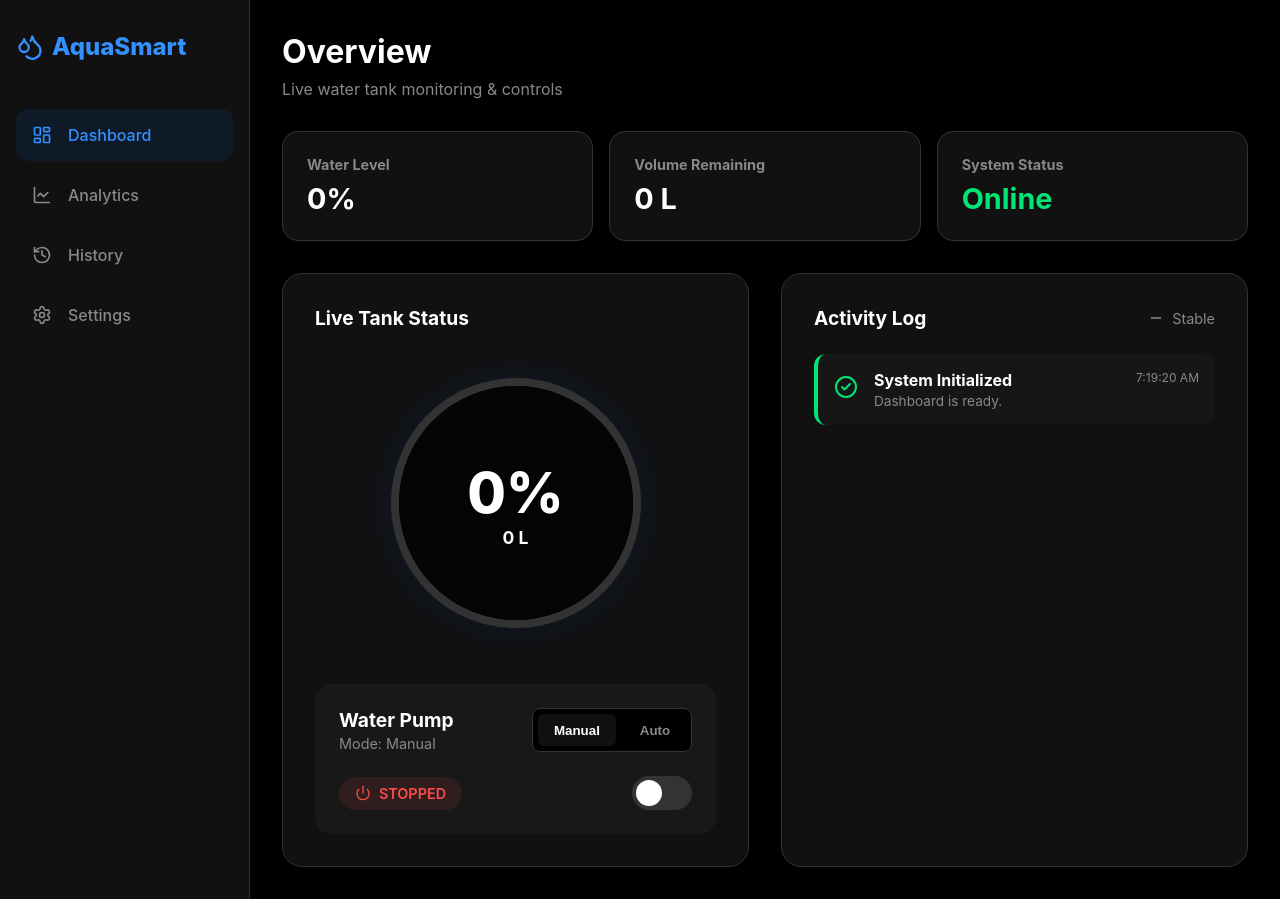
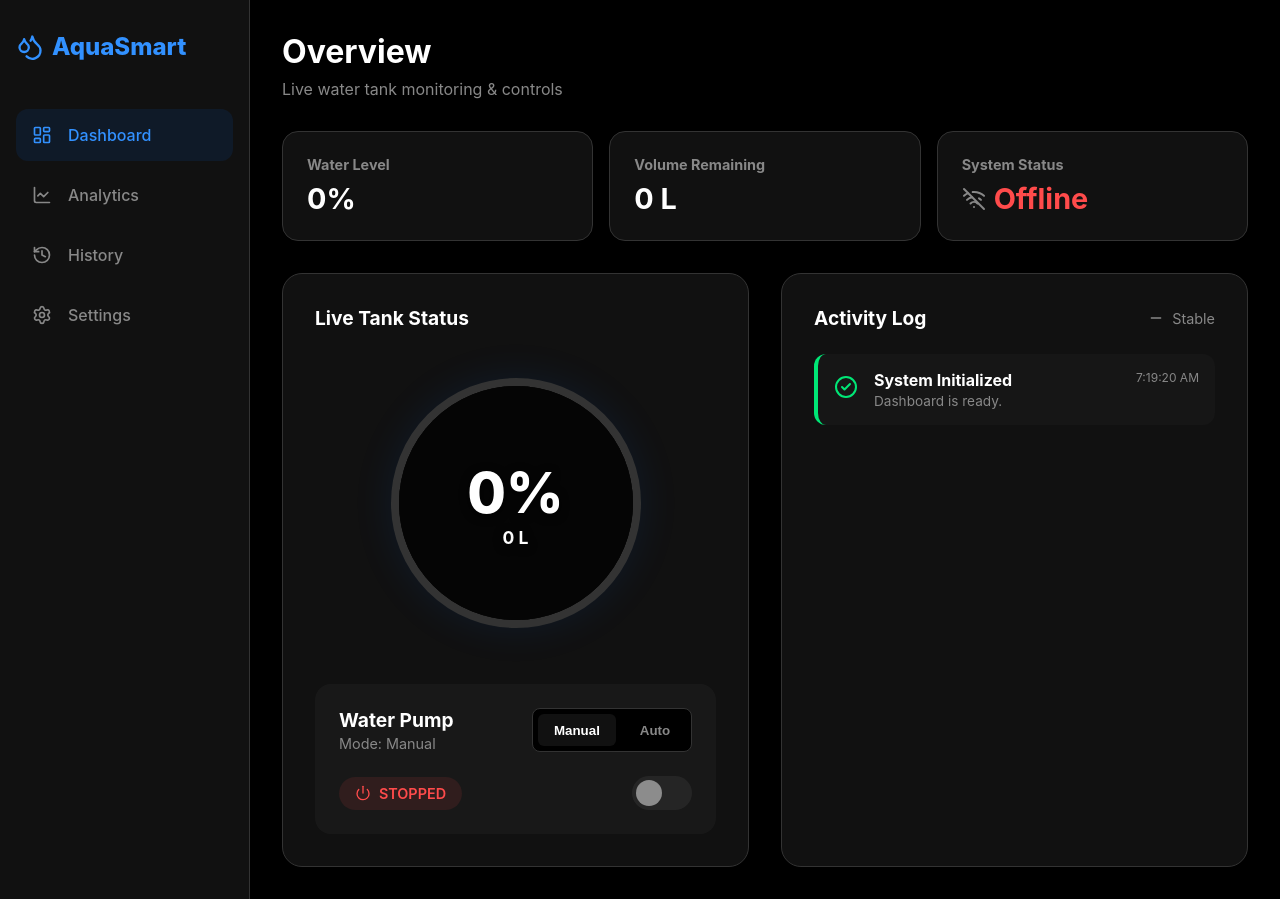
Before and after one commit to nandishpatil16/AquaSmart-Web, a React (Vite) app: page / in a window 1280 px wide. Built offline with nearby package versions, Linux system fonts and the light colour scheme; no server answers; the database is empty.

Commit message:
Fix false online reading and enable Android PWA notifications

```diff
--- a/src/components/Dashboard.jsx
+++ b/src/components/Dashboard.jsx
@@ -3,8 +3,9 @@ import { Droplets, Power, Activity, ShieldAlert, CheckCircle2, TrendingUp, Trend
 import { database, ref, onValue, set, isFirebaseConfigured } from '../firebase';
 
 // Global state to persist online status across page navigations
-let globalLastUpdate = Date.now();
-let globalSystemOnline = true;
+let globalLastUpdate = 0;
+let globalSystemOnline = false;
+let globalIsConnecting = true;
 let isFirstLoad = true;
 
 export default function Dashboard() {
@@ -17,6 +18,7 @@ export default function Dashboard() {
   // Systematic States
   const [lastUpdate, setLastUpdate] = useState(globalLastUpdate);
   const [systemOnline, setSystemOnline] = useState(globalSystemOnline);
+  const [isConnecting, setIsConnecting] = useState(globalIsConnecting);
   const [alerts, setAlerts] = useState([
     { id: 1, type: 'success', title: 'System Initialized', message: 'Dashboard is ready.', time: new Date().toLocaleTimeString() }
   ]);
@@ -27,13 +29,23 @@ export default function Dashboard() {
   const addAlert = (type, title, message) => {
     setAlerts(prev => [{ id: Date.now(), type, title, message, time: new Date().toLocaleTimeString() }, ...prev].slice(0, 5));
 
-    // Trigger mobile/desktop push notification (wrapped in try-catch to prevent mobile Safari/Chrome crash!)
+    // Trigger mobile/desktop push notification (works for Android PWA Service Workers!)
     try {
       if ('Notification' in window && Notification.permission === 'granted') {
-        new Notification(title, { body: message, icon: '/favicon.svg' });
+        if ('serviceWorker' in navigator) {
+          navigator.serviceWorker.getRegistration().then(reg => {
+            if (reg) {
+              reg.showNotification(title, { body: message, icon: '/favicon.svg' });
+            } else {
+              new Notification(title, { body: message, icon: '/favicon.svg' });
+            }
+          });
+        } else {
+          new Notification(title, { body: message, icon: '/favicon.svg' });
+        }
       }
     } catch (e) {
-      console.warn("Mobile notifications blocked or unsupported in this context", e);
+      console.warn("Mobile notifications blocked or unsupported", e);
     }
   };
 
@@ -46,8 +58,18 @@ export default function Dashboard() {
 
   // Check System Online Status
   useEffect(() => {
+    // 5 second grace period when the app opens to check if the ESP32 is actually online
+    if (globalIsConnecting) {
+      setTimeout(() => {
+        globalIsConnecting = false;
+        setIsConnecting(false);
+      }, 5000);
+    }
+
     const checker = setInterval(() => {
-      const isOnline = (Date.now() - globalLastUpdate) < 15000; // 15 seconds without update = offline
+      if (globalIsConnecting) return; // Wait during the connection grace period
+
+      const isOnline = globalLastUpdate > 0 && (Date.now() - globalLastUpdate) < 15000;
       if (systemOnline !== isOnline) {
         setSystemOnline(isOnline);
         globalSystemOnline = isOnline;
@@ -103,6 +125,14 @@ export default function Dashboard() {
             const now = Date.now();
             setLastUpdate(now);
             globalLastUpdate = now;
+
+            // Instantly snap to "Online" the moment a heartbeat arrives!
+            if (globalIsConnecting) {
+              globalIsConnecting = false;
+              setIsConnecting(false);
+              setSystemOnline(true);
+              globalSystemOnline = true;
+            }
           }
         }
       });
@@ -189,8 +219,8 @@ export default function Dashboard() {
         </div>
         <div className="stat-box">
           <h4>System Status</h4>
-          <div className="val" style={{display:'flex', alignItems:'center', gap:'0.5rem', color: systemOnline ? 'var(--accent-green)' : 'var(--accent-red)'}}>
-            {systemOnline ? 'Online' : <><WifiOff size={24}/> Offline</>}
+          <div className="val" style={{display:'flex', alignItems:'center', gap:'0.5rem', color: isConnecting ? 'var(--text-muted)' : (systemOnline ? 'var(--accent-green)' : 'var(--accent-red)')}}>
+            {isConnecting ? 'Connecting...' : (systemOnline ? 'Online' : <><WifiOff size={24}/> Offline</>)}
           </div>
         </div>
       </div>
@@ -254,9 +284,9 @@ export default function Dashboard() {
             </div>
 
             <div style={{display: 'flex', alignItems: 'center', justifyContent: 'space-between', width: '100%', flexWrap: 'wrap', gap: '1rem'}}>
-              <div className={`motor-status ${(systemOnline && motorOn) ? 'on' : 'off'}`}>
+              <div className={`motor-status ${(systemOnline && motorOn && !isConnecting) ? 'on' : 'off'}`}>
                 <Power size={16} />
-                {(systemOnline && motorOn) ? 'RUNNING' : 'STOPPED'}
+                {(systemOnline && motorOn && !isConnecting) ? 'RUNNING' : 'STOPPED'}
               </div>
 
               <div style={{display: 'flex', alignItems: 'center', gap: '1rem'}}>
@@ -266,9 +296,9 @@ export default function Dashboard() {
                   <label className="switch" style={{opacity: !systemOnline ? 0.5 : 1}}>
                     <input
                       type="checkbox"
-                      checked={systemOnline ? motorOn : false}
+                      checked={(systemOnline && !isConnecting) ? motorOn : false}
                       onChange={handleMotorToggle}
-                      disabled={!systemOnline}
+                      disabled={!systemOnline || isConnecting}
                     />
                     <span className="slider"></span>
                   </label>
```
